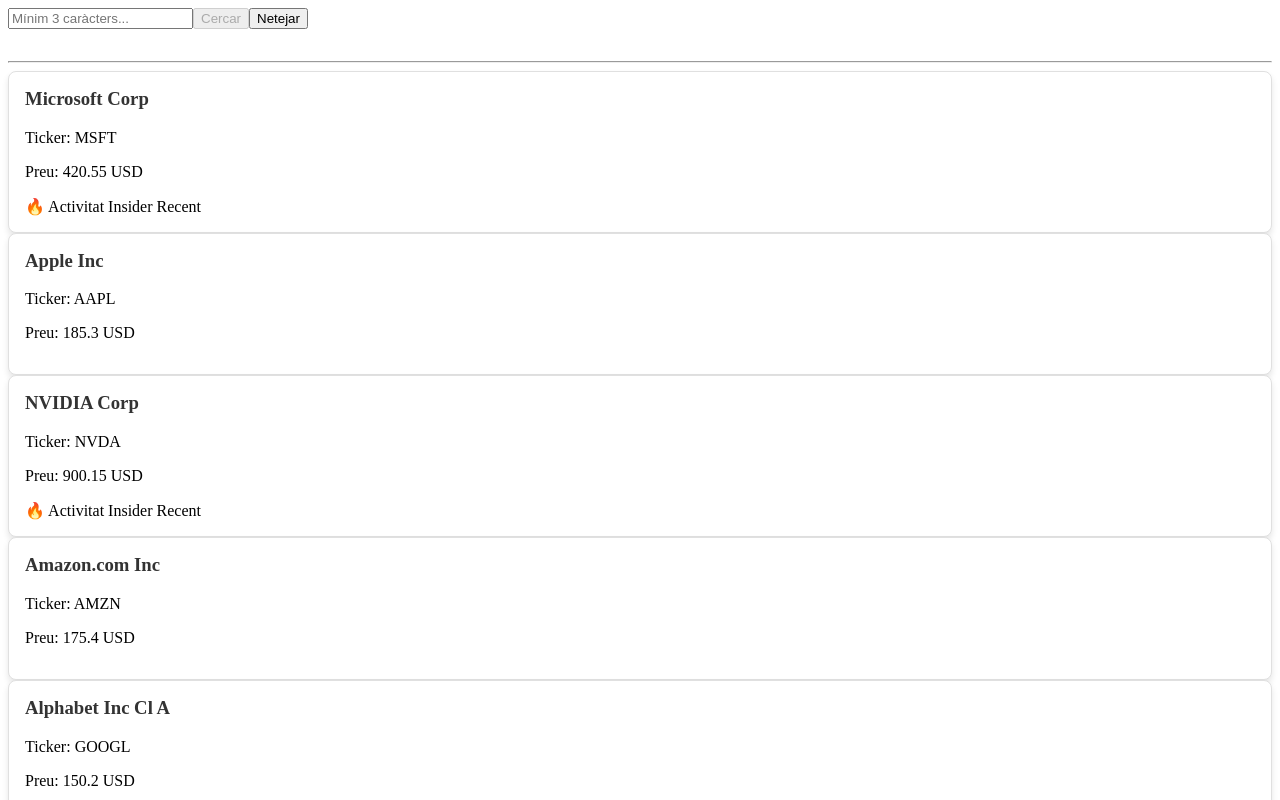
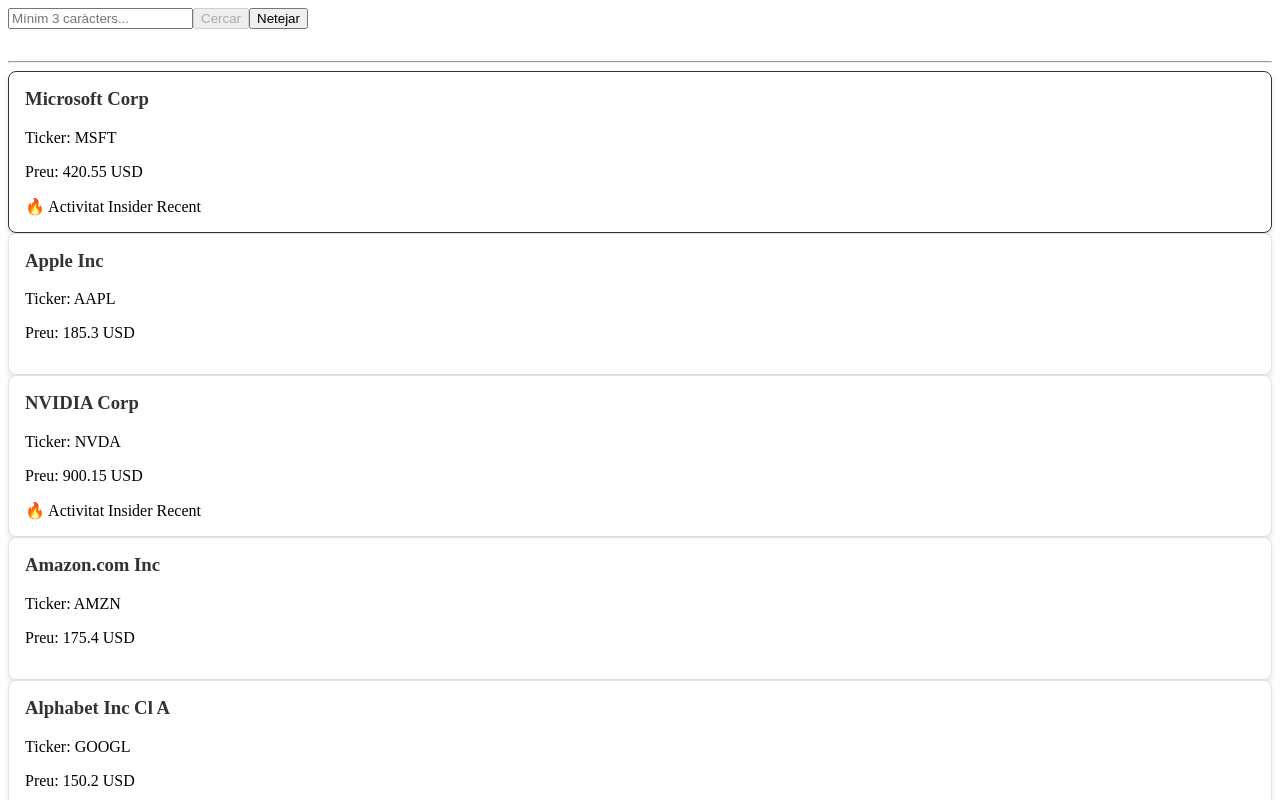
Before and after one commit to fricard-ioc/ioc-angular-insiderView-fricard, an Angular app: page / in a window 1280 px wide. In both pictures the pointer is over the element 640 px from the left and 151 px from the top of the page. Shown: the top 800 px of the page. Built offline with nearby package versions, Linux system fonts and the light colour scheme.

Commit message:
EAC2:targeta-element scss iluminat onHover

```diff
--- a/src/app/components/targeta-element/targeta-element.component.scss
+++ b/src/app/components/targeta-element/targeta-element.component.scss
@@ -1,9 +1,14 @@
 .targeta-element {
+  display:block;
   border: 1px solid #e0e0e0;
   border-radius: 8px;
   padding: 16px;
   background-color: #ffffff;
   box-shadow: 0 4px 6px rgba(0, 0, 0, 0.1);
+
+  &:hover {
+    border-color: #333333;
+  }
 }
 
 .targeta-element h3 {
```
